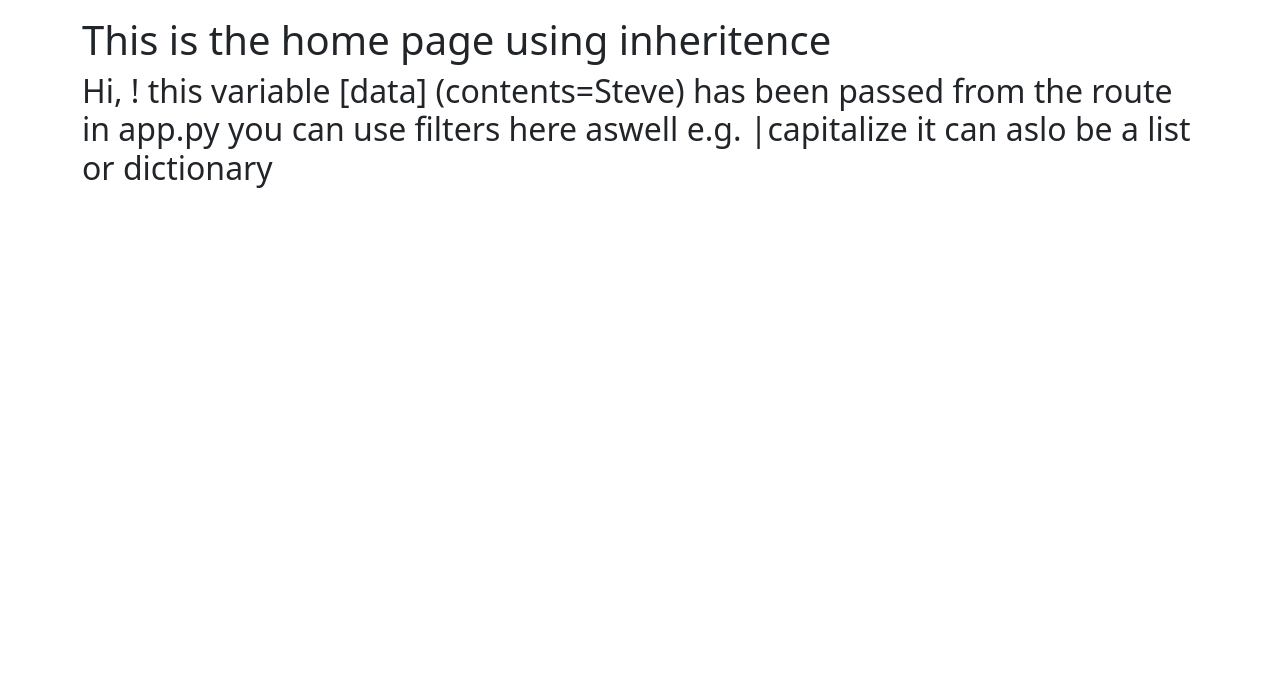
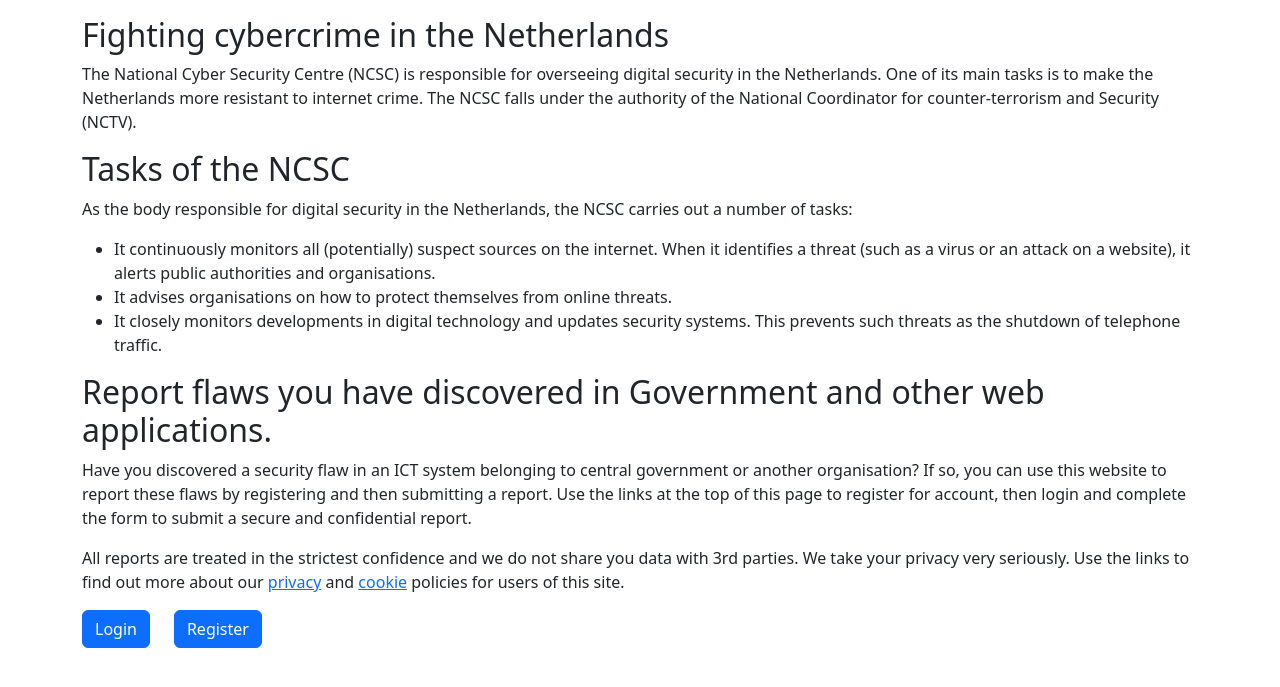
Before and after one commit to nmajola81/ssd-project, a Flask app: page / in a window 1280 px wide. Shown: the part 56-743 px from the top of the page. Run offline with Flask 3, Linux system fonts and the light colour scheme.

Commit message:
Index page updated

```diff
--- a/templates/index.html
+++ b/templates/index.html
@@ -6,9 +6,31 @@
 
 {% block body %}
 <div class="container"> <!--Puts the body content in a container to improve layout-->
-<h1>This is the home page using inheritence</h1>
-<h2>Hi, {{data}}! this variable [data] (contents=Steve) has been passed from the route in app.py
-    you can use filters here aswell e.g. |capitalize it can aslo be a list or dictionary
-</h2>
+    <h2>
+        Fighting cybercrime in the Netherlands</h2>
+  <div class="intro"><p>The National Cyber Security Centre (NCSC) is responsible for overseeing digital security in the Netherlands. One of its main tasks is to make the Netherlands more resistant to internet crime. The NCSC falls under the authority of the National Coordinator for counter-terrorism and Security (NCTV).</p></div>
+    <h2>Tasks of the NCSC</h2>
+          <p>As the body responsible for digital security in the Netherlands, the NCSC carries out a number of tasks:</p>
+
+  <ul>
+   <li>It continuously monitors all (potentially) suspect sources on the internet. When it identifies a threat (such as a virus or an attack on a website), it alerts public authorities and organisations.</li>
+   <li>It advises organisations on how to protect themselves from online threats.</li>
+   <li>It closely monitors developments in digital technology and updates security systems. This prevents such threats as the shutdown of telephone traffic.</li>
+  </ul>
+  <h2>Report flaws you have discovered in Government and other web applications.</h2>
+   <p>Have you discovered a security flaw in an ICT system belonging to central government or another organisation? If so, you can use this website to report these flaws by registering and then submitting a report.
+    Use the links at the top of this page to register for account, then login and complete the form to submit a secure and confidential report.</p>
+   <p>All reports are treated in the strictest confidence and we do not share you data with 3rd parties.
+       We take your privacy very seriously. Use the links to find out more about our <a href="{{ url_for('privacy') }}">privacy</a> and <a href="{{ url_for('cookies') }}">cookie</a> policies for users of this site.</p>
+
+    <div class="row">
+        <div class="col">
+            <a href="{{ url_for('login')}}" class="btn btn-primary">Login</a><a href="{{ url_for('register')}}" class="btn btn-primary mx-4">Register</a>
+        </div>
+        <div class="col">
+
+        </div>
+    </div>
+
 </div>
 {% endblock %}
```
